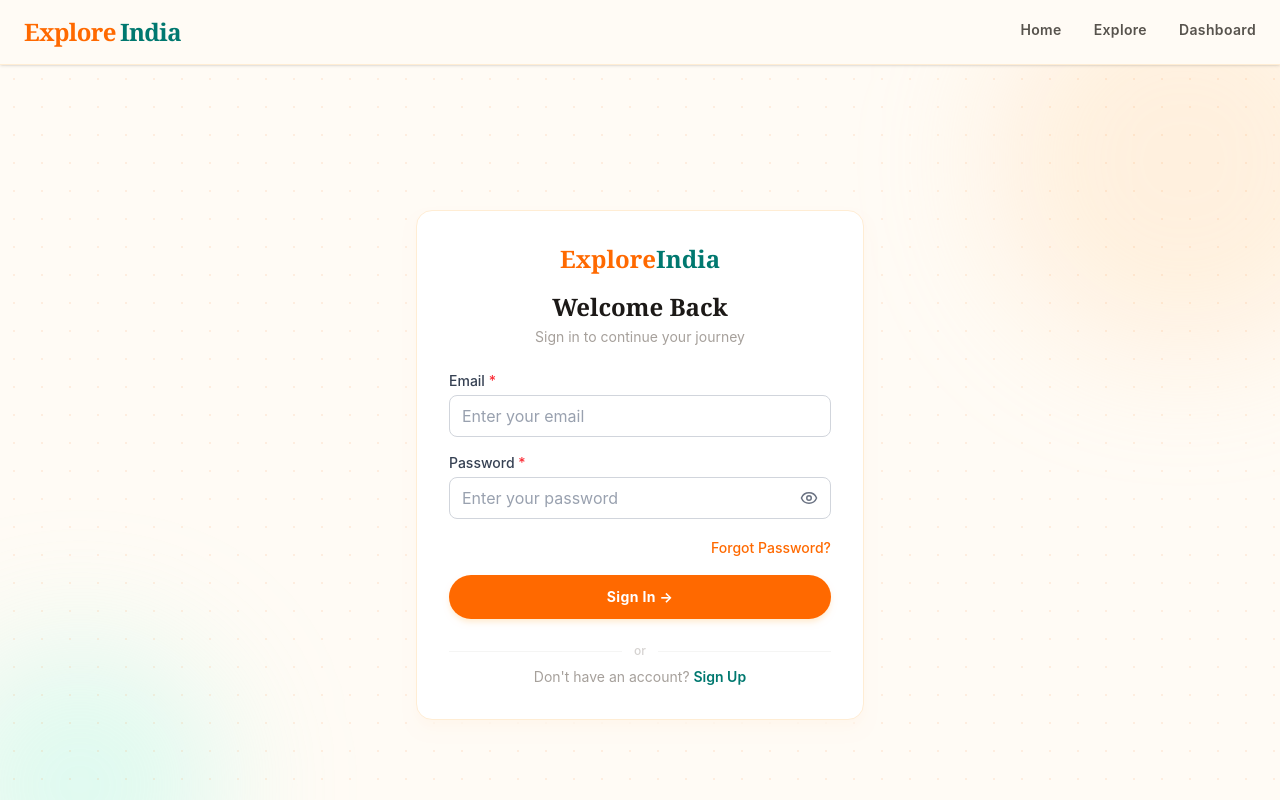
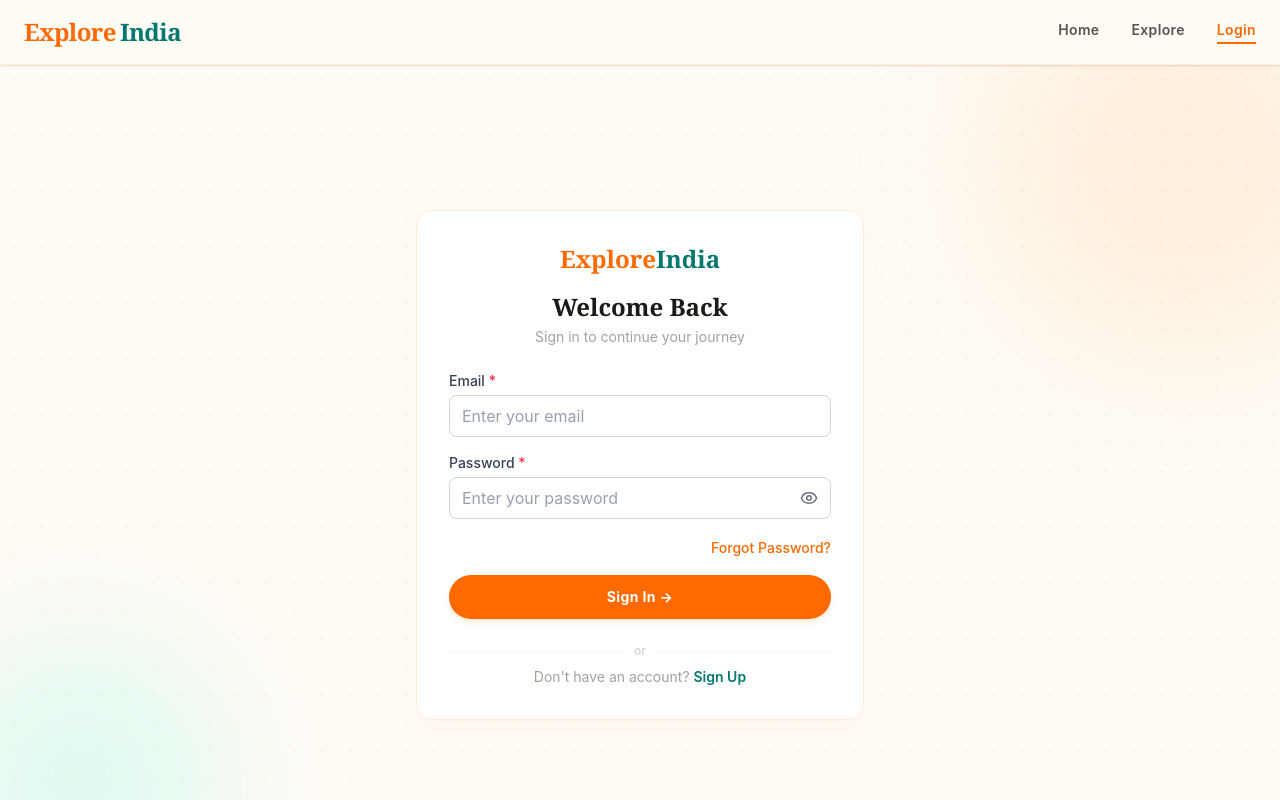
Before and after one commit to divyanshu12368/EXPLORE-INDIA, a React (Vite) app in the folder frontend/: page /login in a window 1280 px wide. Shown: the top 800 px of the page. Built offline with nearby package versions, Linux system fonts and the light colour scheme.

Commit message:
feat: update Navbar to conditionally display Dashboard or Login based on user authentication

```diff
--- a/frontend/src/components/Header/Navbar.jsx
+++ b/frontend/src/components/Header/Navbar.jsx
@@ -4,16 +4,27 @@ import { useState } from "react";
 import { Link, useLocation } from "react-router-dom";
 import { useAuth } from "../../Context/AuthContext";
 
-const navLinks = [
-  { label: "Home", to: "/" },
-  { label: "Explore", to: "/explore" },
-  { label: "Dashboard", to: "/dashboard" },
-  // { label: "Places", to: "/places" },
-];
+
+
+// const navLinks = [
+//   { label: "Home", to: "/" },
+//   { label: "Explore", to: "/explore" },
+//   { label: dashLabel(), to: dashLogin() },
+//   // { label: "Places", to: "/places" },
+// ];
 
 export default function Navbar() {
   const [menuOpen, setMenuOpen] = useState(false);
   const location = useLocation();
+  const { user } = useAuth();
+  const navLinks = [
+    { label: "Home", to: "/" },
+    { label: "Explore", to: "/explore" },
+    {
+      label: user ? "Dashboard" : "Login",
+      to: user ? "/dashboard" : "/login",
+    },
+  ];
 
   return (
     <nav className="sticky top-0 z-50 bg-[#FFFBF5] border-b border-orange-100 shadow-sm">
```
